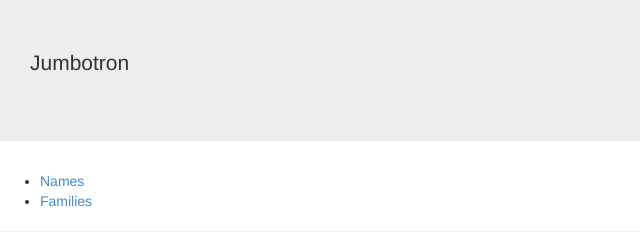
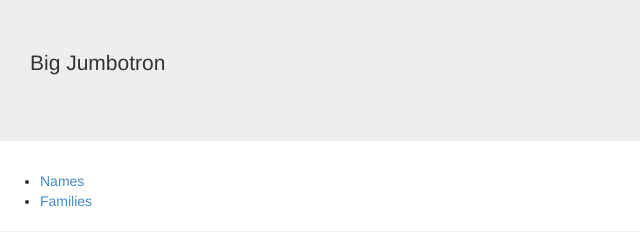
Before and after one commit to magmasystems/WebstormAngularTestApp, a plain HTML site: page index.html in a window 1280 px wide. Shown: the full height of the page, 0-640 px from the left. Drawn offline with Linux system fonts and the light colour scheme.

Commit message:
Test of Pull Request

```diff
--- a/index.html
+++ b/index.html
@@ -27,7 +27,7 @@ Angular supports filters. For example, lastname|uppercase and firstname|lowercas
     <body>
         <!-- Add your site or application content here -->
         <div class="jumbotron">
-            <p>Jumbotron</p>
+            <p>Big Jumbotron</p>
         </div>
 
         <ul>
```
